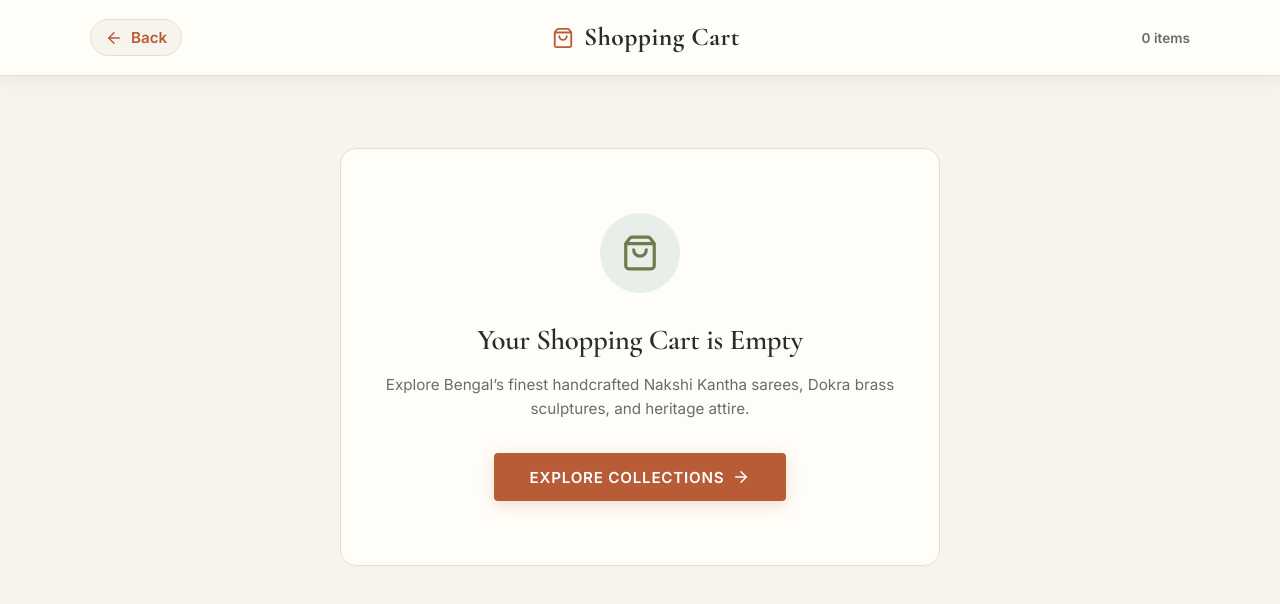
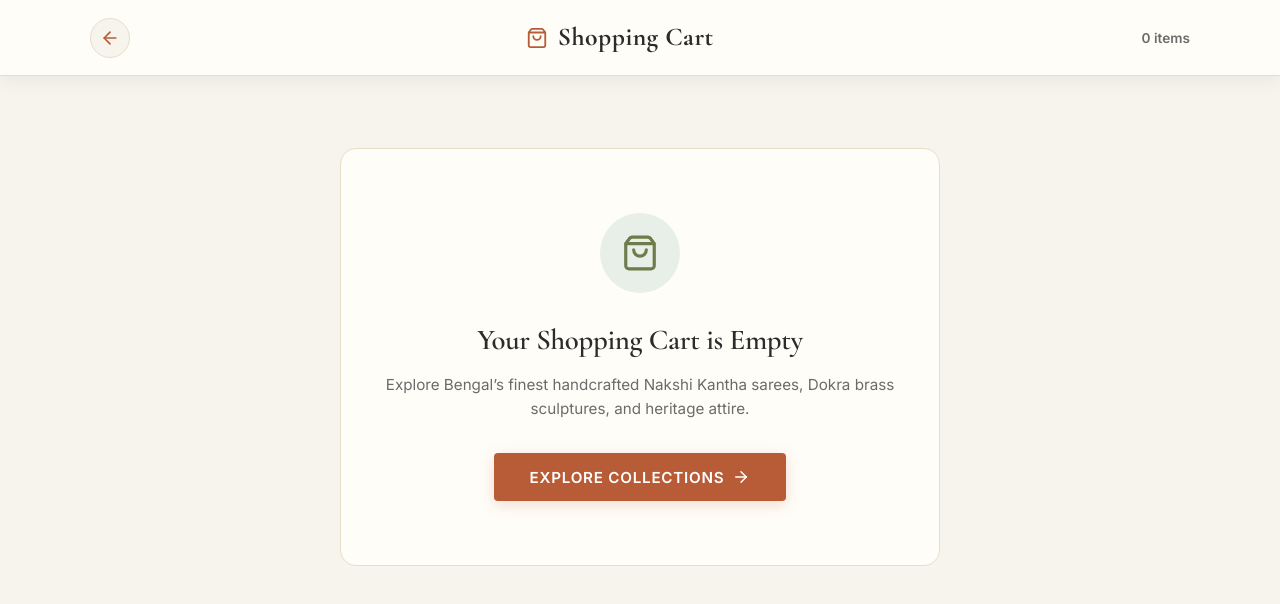
Before and after one commit to shortsteller/gandhorbi, a React (Vite) app: page /cart in a window 1280 px wide. Shown: the top 604 px of the page. Built offline with nearby package versions, Linux system fonts and the light colour scheme; a web font is replaced by a local one.

Commit message:
Update Back button design in Cart & Wishlist to minimal circular ArrowLeft icon button

```diff
--- a/src/components/CartDrawer.jsx
+++ b/src/components/CartDrawer.jsx
@@ -100,22 +100,28 @@ export const CartDrawer = () => {
             onClick={handleClose}
             aria-label="Back to Previous Page"
             style={{
-              display: 'inline-flex',
+              display: 'flex',
               alignItems: 'center',
-              gap: '0.5rem',
-              fontFamily: 'var(--font-btn)',
-              fontSize: '0.95rem',
-              fontWeight: 600,
-              color: 'var(--primary-terracotta)',
-              padding: '8px 14px',
-              borderRadius: 'var(--radius-full)',
+              justifyContent: 'center',
+              width: '40px',
+              height: '40px',
+              borderRadius: '50%',
               backgroundColor: 'var(--bg-warm-linen)',
               border: '1px solid var(--border-subtle)',
-              transition: 'var(--transition-fast)'
+              color: 'var(--primary-terracotta)',
+              transition: 'var(--transition-fast)',
+              cursor: 'pointer'
+            }}
+            onMouseEnter={(e) => {
+              e.currentTarget.style.backgroundColor = 'var(--primary-terracotta)';
+              e.currentTarget.style.color = '#ffffff';
+            }}
+            onMouseLeave={(e) => {
+              e.currentTarget.style.backgroundColor = 'var(--bg-warm-linen)';
+              e.currentTarget.style.color = 'var(--primary-terracotta)';
             }}
           >
-            <ArrowLeft size={18} />
-            <span>Back</span>
+            <ArrowLeft size={20} />
           </button>
 
           {/* Centered Page Header */}
--- a/src/components/WishlistDrawer.jsx
+++ b/src/components/WishlistDrawer.jsx
@@ -97,22 +97,28 @@ export const WishlistDrawer = () => {
             onClick={handleClose}
             aria-label="Back to Previous Page"
             style={{
-              display: 'inline-flex',
+              display: 'flex',
               alignItems: 'center',
-              gap: '0.5rem',
-              fontFamily: 'var(--font-btn)',
-              fontSize: '0.95rem',
-              fontWeight: 600,
-              color: 'var(--primary-terracotta)',
-              padding: '8px 14px',
-              borderRadius: 'var(--radius-full)',
+              justifyContent: 'center',
+              width: '40px',
+              height: '40px',
+              borderRadius: '50%',
               backgroundColor: 'var(--bg-warm-linen)',
               border: '1px solid var(--border-subtle)',
-              transition: 'var(--transition-fast)'
+              color: 'var(--primary-terracotta)',
+              transition: 'var(--transition-fast)',
+              cursor: 'pointer'
+            }}
+            onMouseEnter={(e) => {
+              e.currentTarget.style.backgroundColor = 'var(--primary-terracotta)';
+              e.currentTarget.style.color = '#ffffff';
+            }}
+            onMouseLeave={(e) => {
+              e.currentTarget.style.backgroundColor = 'var(--bg-warm-linen)';
+              e.currentTarget.style.color = 'var(--primary-terracotta)';
             }}
           >
-            <ArrowLeft size={18} />
-            <span>Back</span>
+            <ArrowLeft size={20} />
           </button>
 
           {/* Centered Page Header */}
```
